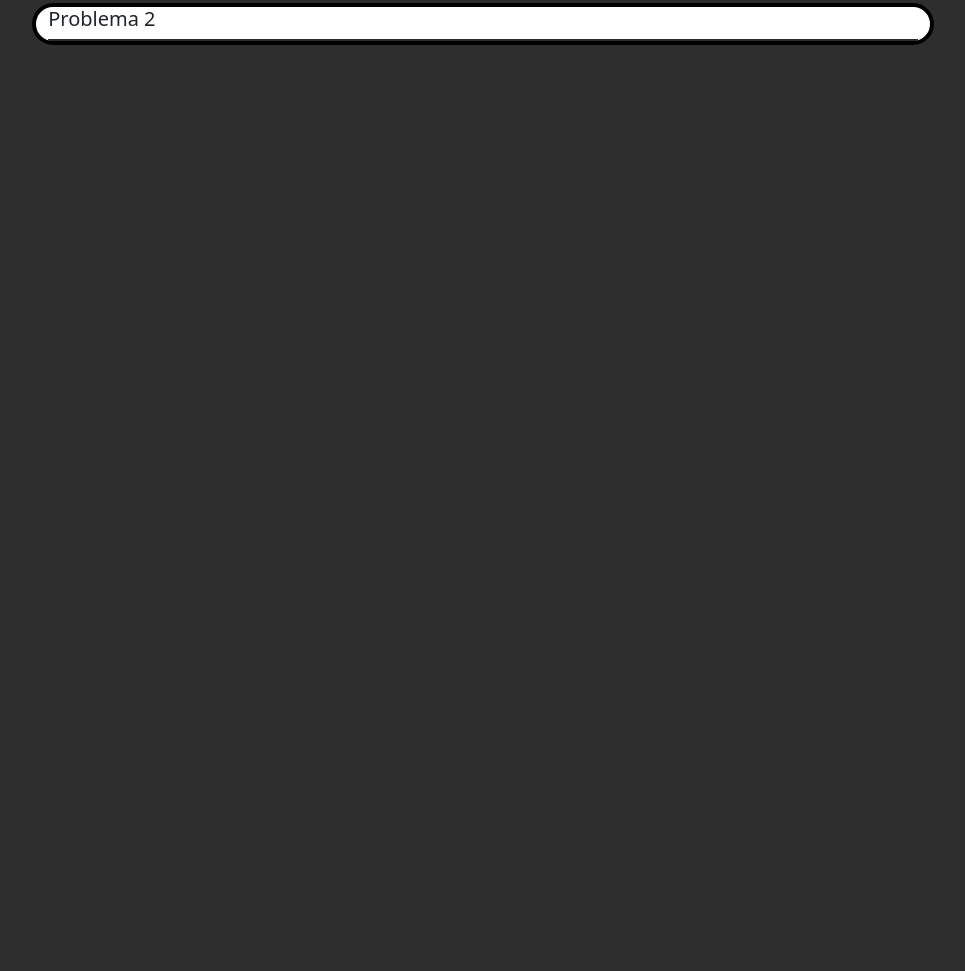
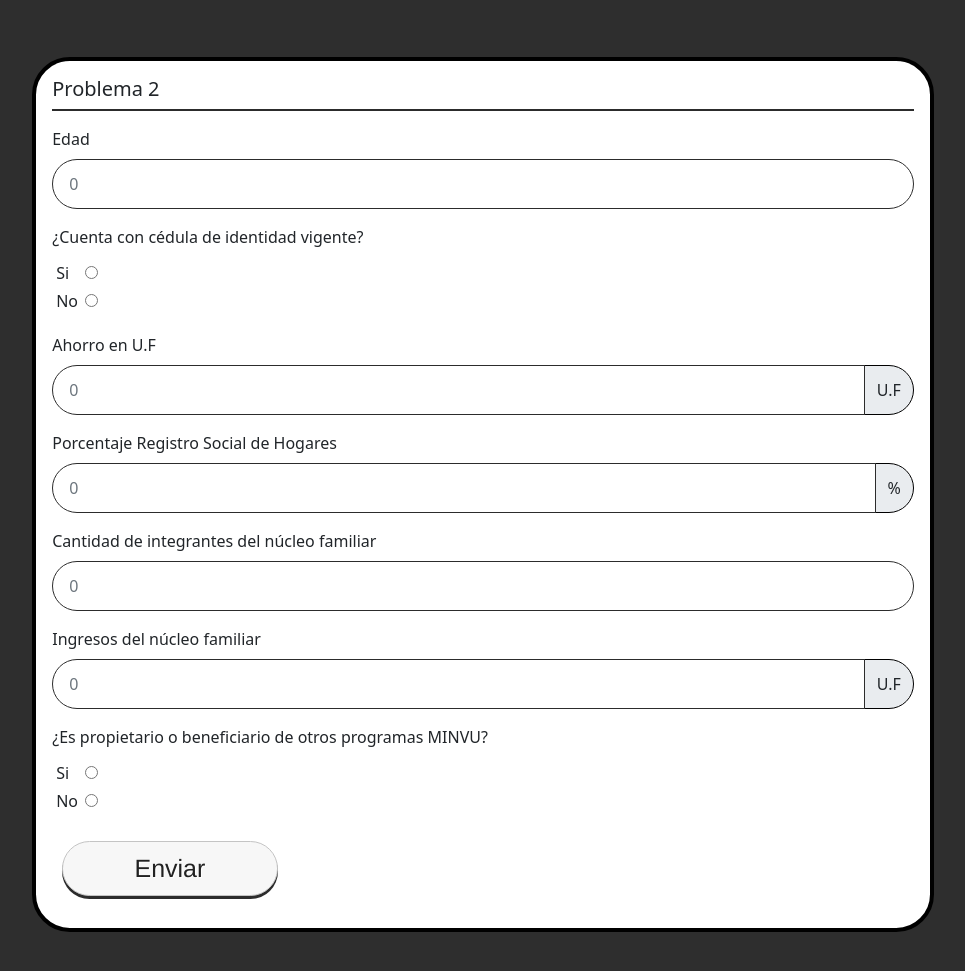
Before and after one commit to JuanAndresSalas/Ejercicios-Individuales, a website: page index.html in a window 1280 px wide. Shown: the part 445-1416 px from the top of the page, without its empty margins (157-1122 px from the left). Before the commit the page ends 800 px from the top, so only its background shows below. Drawn offline with nearby package versions, Linux system fonts and the light colour scheme.

Commit message:
formulario problema 2

```diff
--- a/css/index.scss
+++ b/css/index.scss
@@ -1,4 +1,3 @@
-
 
 body{
     display: flex;
@@ -31,7 +30,7 @@ h1{
     border: 4px black solid;
 }
 
-label{
+.labelProblema1{
   display: inline-block;
   width: 120px;
 }
@@ -43,7 +42,7 @@ input[type=number]::-webkit-outer-spin-button {
 }
 
 
-input{
+.inputProblema1{
   border: 1px #2c2c2c solid;
   border-radius: 1cm;
   text-align: right;
@@ -77,7 +76,8 @@ button {
   -ms-transition: All 250ms ease;
   transition: All 250ms ease;
   max-width: 25%;
-  max-height: 50px;
+  max-height: 60px;
+  min-width: 140px;
   border-radius: 2cm;
 }
 /*==========  Active State  ==========*/
@@ -96,3 +96,51 @@ button:active {
   transition: All 250ms ease;
 
 }
+
+form{
+  display: flex;
+  flex-direction: column;
+  width: 100%;
+  justify-content: center;
+}
+
+.form-label{
+  width: auto;
+}
+
+.form-control{
+  border: 1px #2c2c2c solid!important;
+  border-radius: 1cm;
+
+}
+.form-control:focus{
+  outline: none!important;
+  border: 2px solid black!important;
+  box-shadow: none;
+
+}
+
+.inputProblema2{
+  border: 1px #2c2c2c solid;
+  border-radius: 1cm;
+  width: 100%;
+  height: 50px;
+}
+
+.labelProblema2{
+  display: inline-block;
+  width: 25px;
+}
+
+.input-group-text{
+  border-radius: 2cm;
+  font-weight: 500;
+}
+
+span{
+  border:1px solid black!important
+}
+
+.inputRadio{
+  accent-color: #2c2c2c;
+}
--- a/index.html
+++ b/index.html
@@ -16,22 +16,85 @@
             <div style="height: 2px; background-color: #2c2c2c;"></div>
             <div class="mb-2 mt-2 ps-2">Valor Dolar: 745 CLP</div>
             <div class="p-2">
-                <label for="inputDolar">Cantidad USD:</label>
-                <input type="number" id="inputDolar" class="p-2" min="1" placeholder="0" ></input>
+                <label for="inputDolar" class="labelProblema1">Cantidad USD:</label>
+                <input type="number" id="inputDolar" class="p-2 inputProblema1" min="1" placeholder="0" ></input>
             </div>
             <div class="p-2">
-                <label for="inputPesos">Cantidad CLP:</label>
-                <input type="text" id="inputPesos" class="p-2" min="1" placeholder="0" readonly></input>
+                <label for="inputPesos" class="labelProblema1">Cantidad CLP:</label>
+                <input type="text" id="inputPesos" class="p-2 inputProblema1" min="1" placeholder="0" readonly></input>
             </div>
             <button type="button" class="p-2 mt-2 " id="botonConversion">Calcular</button>
         </div>
-        <div class="problemas mb-5">
+
+        <div class="problemas mb-5 mt-5 p-3">
             <h5> Problema 2</h5>
             <div style="height: 2px; background-color: #2c2c2c;"></div>
+
+            <form class="mt-3 mb-3">
+                <div class="mb-3">
+                    <label for="inputEdad" class="form-label ">Edad</label>
+                    <input type="number" class="p-3 inputProblema2 form-control" placeholder="0" id="inputEdad" min="0">
+                </div>
+
+                <div class="mb-3">
+                    <label for="divCedula" class="form-label">¿Cuenta con cédula de identidad vigente?</label>
+                    <div id="divCedula">
+                    <div class="m-1">
+                        <label for="cedulaSi" class="labelProblema2">Si</label>
+                        <input type="radio" id="cedulaSi" value="si" name="cedula" class="inputRadio">
+                    </div>
+                    <div class="m-1">
+                        <label for="cedulaNo" class="labelProblema2">No</label>
+                        <input type="radio" id="cedulaNo" value="no" name="cedula" class="inputRadio">
+                    </div>
+                    </div>
+                </div>
+
+                <label for="inputAhorro" class="form-label ">Ahorro en U.F</label>
+                <div class="mb-3 input-group">
+                    <input type="number" class="p-3 inputProblema2 form-control" placeholder="0" id="inputAhorro" min="0" aria-label="0" aria-describedby="basic-UF">
+                    <span class="input-group-text" id="basic-UF">U.F</span>
+                </div>
+
+                <label for="rsh" class="form-label ">Porcentaje Registro Social de Hogares</label>
+                <div class="mb-3 input-group">
+                    <input type="number" class="p-3 inputProblema2 form-control" placeholder="0" id="rsh" min="0" aria-label="0" aria-describedby="rsh">
+                    <span class="input-group-text" id="rsh">%</span>
+                </div>
+
+                <div class="mb-3">
+                    <label for="inputEdad" class="form-label ">Cantidad de integrantes del núcleo familiar</label>
+                    <input type="number" class="p-3 inputProblema2 form-control" placeholder="0" id="inputNucleoFamiliar" min="0">
+                </div>
+
+                <label for="inputAhorro" class="form-label ">Ingresos del núcleo familiar</label>
+                <div class="mb-3 input-group">
+                    <input type="number" class="p-3 inputProblema2 form-control" placeholder="0" id="inputIngresoFamiliar" min="0" aria-label="0" aria-describedby="basic-ingresoFamiliar">
+                    <span class="input-group-text" id="basic-ingresoFamiliar">U.F</span>
+                </div>
+
+                <div class="mb-3">
+                    <label for="divCedula" class="form-label">¿Es propietario o beneficiario de otros programas MINVU?</label>
+                    <div id="divCedula">
+                    <div class="m-1">
+                        <label for="programaMinvuSi" class="labelProblema2">Si</label>
+                        <input type="radio" id="programaMinvuSi" value="si" name="minvu" class="inputRadio">
+                    </div>
+                    <div class="m-1">
+                        <label for="programaMinvuNo" class="labelProblema2">No</label>
+                        <input type="radio" id="programaMinvuNo" value="no" name="minvu" class="inputRadio">
+                    </div>
+                    </div>
+                </div>
+
+                <button type="button" class="p-2 mt-2 ">Enviar</button>
+            </form>
+
         </div>
     </div>
 </body>
 <script src="/node_modules/bootstrap/dist/js/bootstrap.bundle.min.js"></script>
 <script src="/node_modules/jquery/dist/jquery.min.js"></script>
 <script src="/js/Problema 1.js"></script>
+<script src="/js/Problema 2.js"></script>
 </html>
```
Also changed, not shown: css/index.css, 1 other file.
